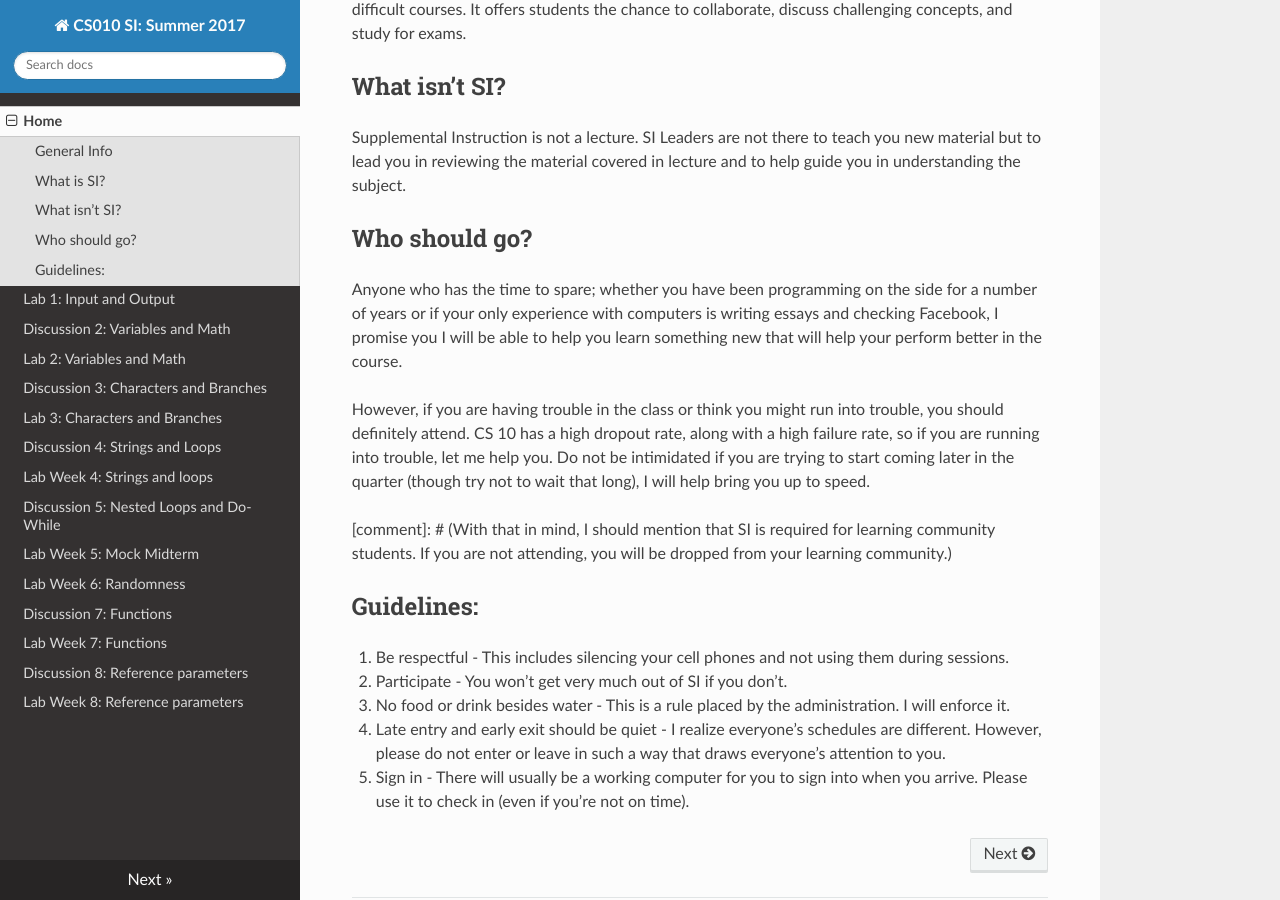
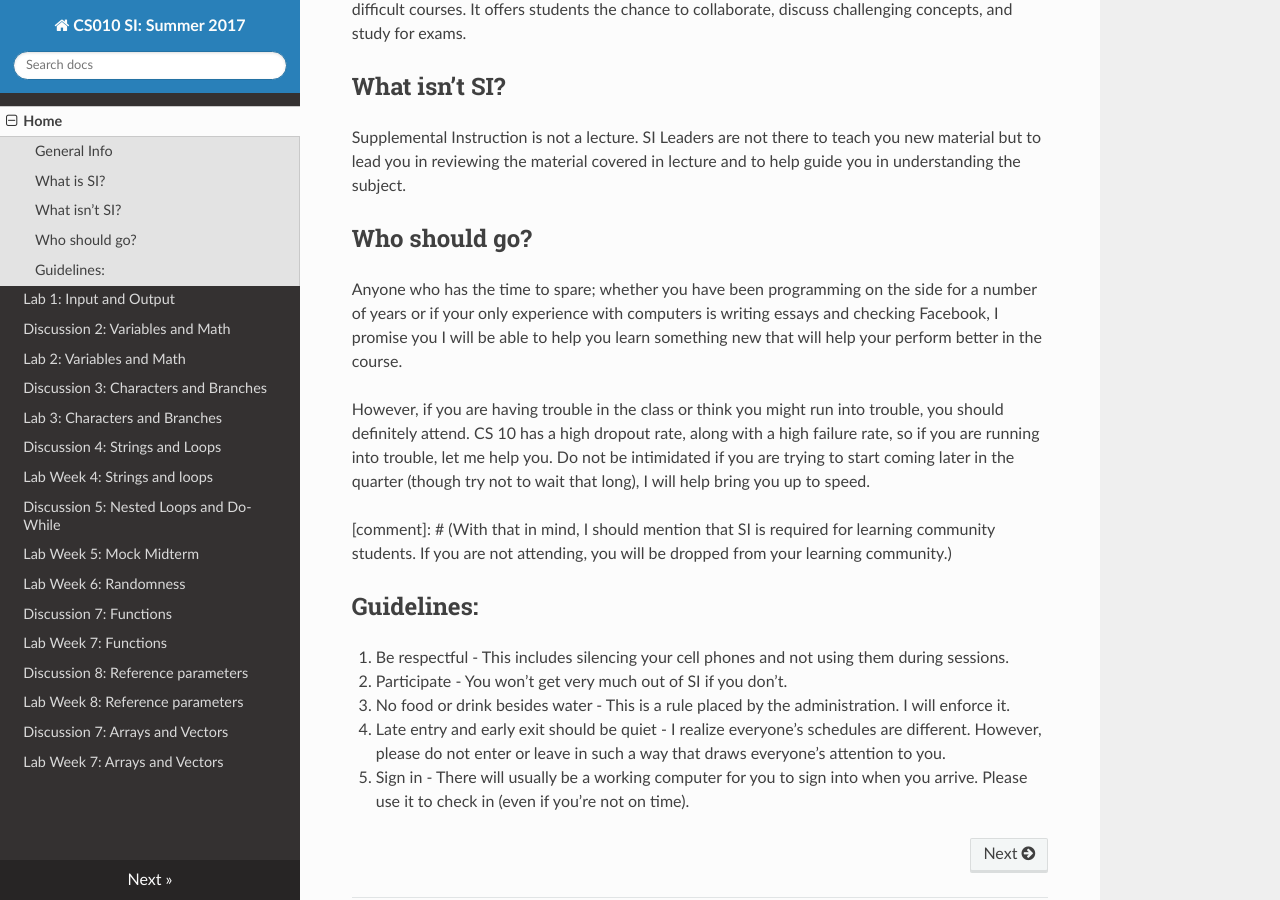
Before and after one commit to cs-si-ucr/cs10, an MkDocs documentation site: the page built from docs/index.md, in a window 1280 px wide and 900 px high, scrolled down 466 px. Built offline with MkDocs 1.6.1, drawn with Linux system fonts in a browser that asks for light colours; nearby versions of some CDN libraries; old or Windows-style settings are respelled for this version of MkDocs.

Commit message:
Added vectors stuff

```diff
--- a/mkdocs.yml
+++ b/mkdocs.yml
@@ -16,8 +16,8 @@ pages:
     - [lab07.md, "Lab Week 7: Functions"]
     - [dis08.md, "Discussion 8: Reference parameters"]
     - [lab08.md, "Lab Week 8: Reference parameters"]
-    #- [dis09.md, "Discussion 7: Arrays and Vectors"]
-    #- [lab09.md, "Lab Week 7: Arrays and Vectors"]
+    - [dis09.md, "Discussion 7: Arrays and Vectors"]
+    - [lab09.md, "Lab Week 7: Arrays and Vectors"]
     #- [dis10.md, "Discussion 10: Open Questions"]
     #- [lab10.md, "Lab Week 10: Mock Final"]
 theme: readthedocs
```
